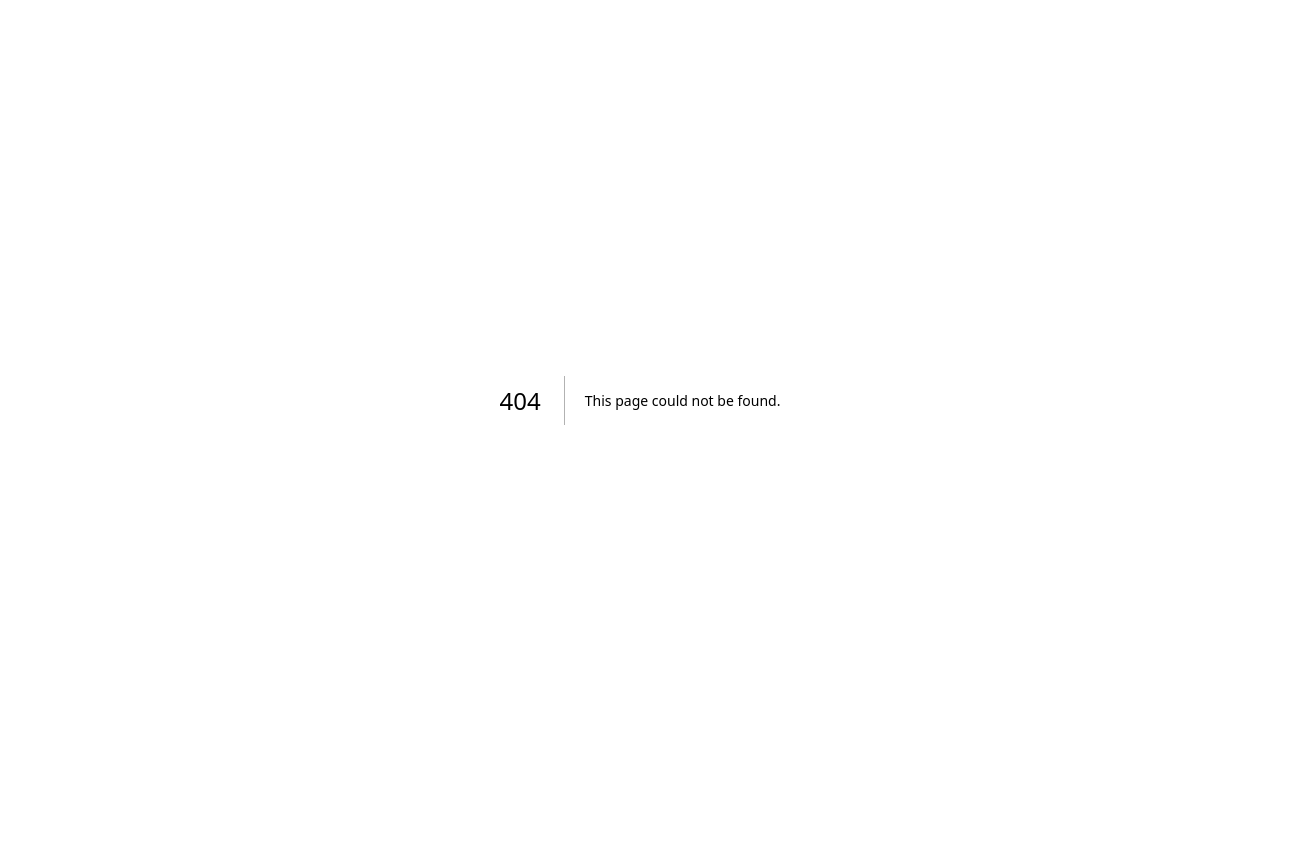
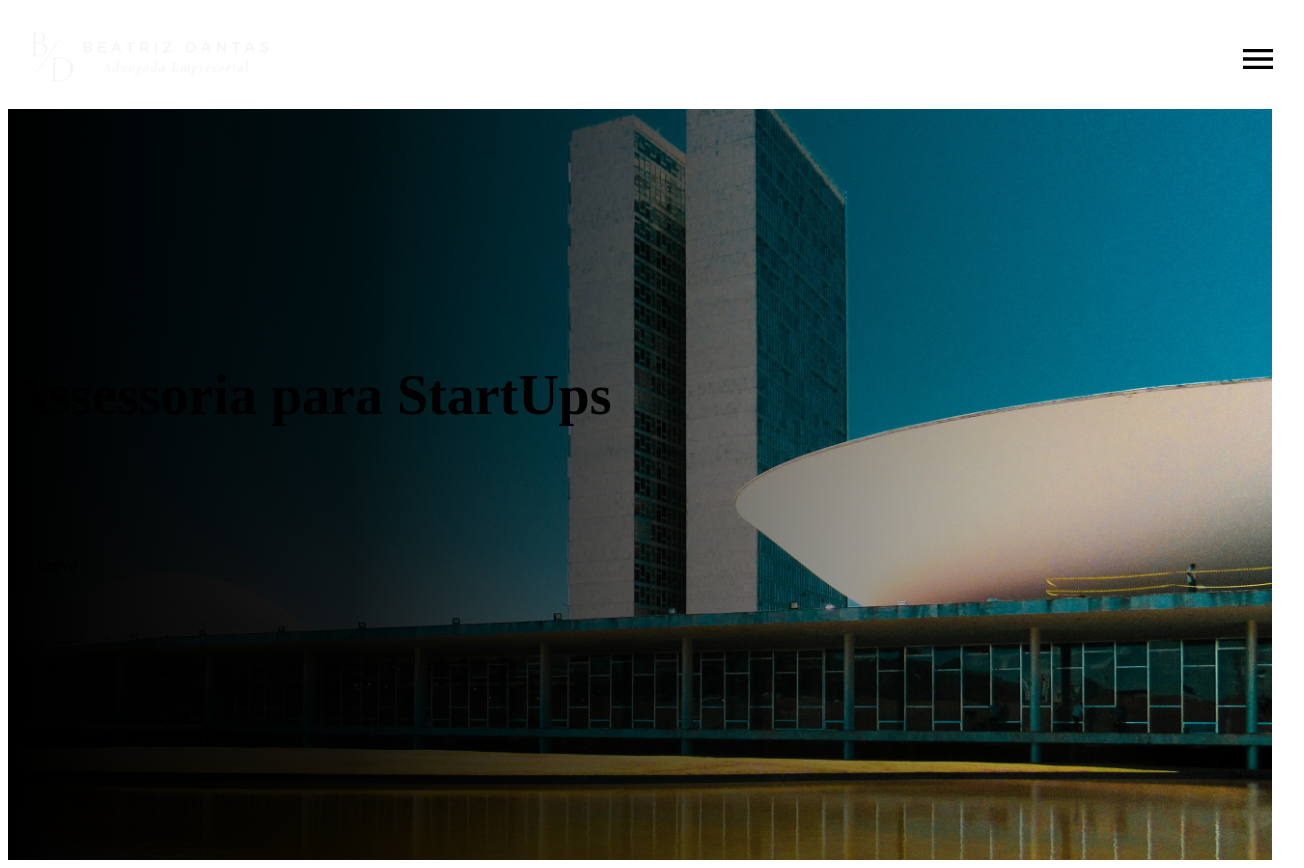
Before and after one commit to GuilhermeAugustodSD/sitebia, a Next.js app: page /atuacao/assessoria-startups in a window 1280 px wide. Before the commit this address had no page. Shown: the whole page, 1304 px wide, since content can reach past the window. Before the commit the page ends 800 px from the top, so only its background shows below. Built offline with nearby package versions, Linux system fonts and the light colour scheme.

Commit message:
feat/ páginas de areas

```diff
--- /dev/null
+++ b/src/app/atuacao/[slug]/layout.tsx
@@ -0,0 +1,61 @@
+import type { Metadata } from "next";
+import { Geist, Geist_Mono } from "next/font/google";
+import "../../globals.css";
+import 'slick-carousel/slick/slick.css'
+import 'slick-carousel/slick/slick-theme.css'
+import { LanguageProvider } from "@/components/Context/Language";
+import Script from "next/script";
+
+const geistSans = Geist({
+  variable: "--font-geist-sans",
+  subsets: ["latin"],
+});
+
+const geistMono = Geist_Mono({
+  variable: "--font-geist-mono",
+  subsets: ["latin"],
+});
+
+export const metadata: Metadata = {
+  title: "Beatriz Dantas - Advogada Empresarial",
+  description: "Advocacia especializada em direito empresarial, societário, contratos, sucessão e mercado de capitais. No centro do Brasil, une experiência acadêmica e prática, com soluções jurídicas personalizadas e atualizadas para o crescimento e sucesso dos clientes.",
+  keywords: "Advocacia empresarial, Direito empresarial, Direito societário, Planejamento sucessório, Contratos empresariais, Mercado de capitais, Advogada empresarial, Escritório de advocacia empresarial, Assessoria jurídica empresarial, Soluções jurídicas personalizadas, Experiência acadêmica e prática, Estratégias jurídicas para empresas, Direito para empresas, Consultoria jurídica empresarial, Direito das sociedades, Direito contratual empresarial, Advocacia no Brasil, Escritório no centro do Brasil, Especialista em direito societário, Advogada de empresas",
+  robots: "index, follow",
+  authors: [{ name: "Beatriz Dantas" }]
+};
+
+export default function RootLayout({
+  children,
+}: Readonly<{
+  children: React.ReactNode;
+}>) {
+  return (
+    <html lang="pt-BR">
+      <body className={`${geistSans.variable} ${geistMono.variable}`}>
+        {/* Google Analytics */}
+        {/* <Script
+          strategy="afterInteractive"
+          src="https://www.googletagmanager.com/gtag/js?id=G-4LV1XJLYYS"
+        />
+        <Script
+          id="gtag-init"
+          strategy="afterInteractive"
+          dangerouslySetInnerHTML={{
+            __html: `
+              window.dataLayer = window.dataLayer || [];
+              function gtag(){dataLayer.push(arguments);}
+              gtag('js', new Date());
+              gtag('config', 'G-4LV1XJLYYS', {
+                page_path: window.location.pathname,
+              });
+            `,
+          }}
+        /> */}
+
+        <LanguageProvider>
+          {children}
+        </LanguageProvider>
+      </body>
+    </html>
+  );
+}
--- /dev/null
+++ b/src/app/atuacao/[slug]/page.tsx
@@ -0,0 +1,27 @@
+import { use } from "react";
+import Header from "@/components/Header";
+import AreaPageComponent from "@/pages/AreaPage";
+
+type Params = {
+  params: Promise<{
+    slug: string;
+  }>;
+};
+export default function AreaPage({ params }: Params) {
+  const { slug } = use(params);
+
+
+  return (
+    <div className="mainConteiner">
+      <Header
+        title={"siteTitle"}
+        description={"Description"}
+        menuItems={"primaryMenu"}
+      />
+
+      <main>
+        <AreaPageComponent params={params}/>
+      </main>
+    </div>
+  );
+}
--- a/src/components/Areas/index.scss
+++ b/src/components/Areas/index.scss
@@ -28,11 +28,7 @@
   height: max-content;
 
   @media (max-width: 1300px) {
-    padding: 40px 20px;
-  }
-
-  @media (max-width: 1200px) {
-    padding: 20px;
+    padding: 20px 20px 40px ;
   }
 
   .container {
--- a/src/components/Areas/index.tsx
+++ b/src/components/Areas/index.tsx
@@ -41,13 +41,13 @@ export default function Areas() {
           {
             dataConst[language].areas.map((area, index) => {
               const IconComponent = iconMap[area.icon as keyof typeof iconMap];
-
               return (
               <BoxArea
                 key={`${index}-${area.hat}`}
                 title={area.title}
                 hat={area.hat}
                 icon={<IconComponent size={40} color='var(--primary-color)'/>}
+                slug={area.slug}
               />
             );})
           }
--- a/src/components/SectionHeader/index.tsx
+++ b/src/components/SectionHeader/index.tsx
@@ -8,7 +8,9 @@ export default function SectionHeader() {
   const { language } = useLanguage();
 
   return (
-    <section className='sectionHeader' id='home'>
+    <section className="sectionHeader" id="home"
+
+    >
       <div className='words'>
         <h1>{dataConst[language].header.title}</h1>
         <hr />
--- /dev/null
+++ b/src/components/SectionHeaderCustom/index.scss
@@ -0,0 +1,77 @@
+.sectionHeader {
+  background: linear-gradient(90deg, rgba(0, 0, 0, 1) 0%, rgba(0, 0, 0, 0.9) 27%, rgba(0, 0, 0, 0) 100%),
+              url('../../../public/image-1.jpg');
+  background-repeat: no-repeat;
+  background-size: cover;
+  background-position: center right; // importante para manter o congresso visível
+
+  height: 93.9vh;
+  width: 100%;
+  padding: 10px var(--padding-x);
+
+  display: flex;
+  align-items: center;
+
+  .words {
+    max-width: 740px;
+    width: 100%;
+    color: var(--font-color-white);
+    display: flex;
+    flex-direction: column;
+    gap: 20px;
+
+    h1 {
+      color: var(--font-color-white);
+      font-weight: 700;
+      font-size: clamp(28px, 5vw, 56px);
+    }
+
+    hr {
+      width: 155px;
+      background-color: var(--primary-color);
+      height: 4px;
+      border: none;
+    }
+
+    p {
+      font-family: var(--font-raleway);
+      font-weight: 500;
+      font-size: clamp(16px, 2.3vw, 18px);
+      line-height: 1.5;
+    }
+  }
+
+  @media (max-width: 768px) {
+    justify-content: center;
+    text-align: center;
+    background-position: center; // ajuste para manter o congresso centralizado no mobile
+
+    .words {
+      align-items: center;
+
+      h1 {
+        margin-bottom: 10px;
+      }
+
+      hr {
+        margin: 0 auto;
+      }
+
+      .second {
+        display: none;
+      }
+    }
+  }
+
+  @media (max-width: 550px) {
+    padding: 20px;
+
+    .words {
+      gap: 15px;
+
+      p {
+        font-size: 16px;
+      }
+    }
+  }
+}
--- /dev/null
+++ b/src/components/SectionHeaderCustom/index.tsx
@@ -0,0 +1,24 @@
+import React from 'react';
+import './index.scss';
+
+interface SectionHeaderProps {
+  title: string
+  firstDescription: string
+  secondDescription: string
+}
+
+export default function SectionHeaderCustom({title, firstDescription, secondDescription}: SectionHeaderProps) {
+
+  return (
+    <section className="sectionHeader" id="home"
+
+    >
+      <div className='words'>
+        <h1>{title ?? ""}</h1>
+        <hr />
+        <p>{firstDescription ?? ""}</p>
+        <p className='second'>{secondDescription ?? ""}</p>
+      </div>
+    </section>
+  );
+}
--- /dev/null
+++ b/src/pages/AreaPage.tsx
@@ -0,0 +1,39 @@
+"use client";
+
+import { useLanguage } from "@/components/Context/Language";
+import { dataConst, iconMap } from "@/constants/data";
+import { MdOutlineBusiness } from "react-icons/md"; // fallback para ícone
+import { use } from "react";
+import Header from "@/components/Header";
+import SectionHeaderCustom from "@/components/SectionHeaderCustom";
+
+type Params = {
+  params: Promise<{
+    slug: string;
+  }>;
+};
+export default function AreaPageComponent({ params }: Params) {
+  const { language } = useLanguage();
+  const { slug } = use(params);
+
+  const areas = dataConst[language]?.areas;
+  console.log(areas);
+  console.log(language);
+
+  const area = areas?.find((area) => area.slug === `/${slug}`);
+
+  if (!area) return <div>Área não encontrada</div>;
+
+  const Icon = iconMap[area.icon as keyof typeof iconMap] ?? MdOutlineBusiness;
+
+  return (
+    <div className="mainConteiner">
+
+      <SectionHeaderCustom
+        title={area.title}
+        firstDescription="Em breve"
+        secondDescription=""
+      />
+    </div>
+  );
+}
--- a/src/types/dataTypes.ts
+++ b/src/types/dataTypes.ts
@@ -35,6 +35,7 @@ export type Areas = {
   title: string
   hat: string
   icon: any
+  slug: string
 }
 
 export type LanguageContent = {
```
Also changed, not shown: src/components/BoxArea/index.scss (+13 -0 lines), src/components/BoxArea/index.tsx (+9 -7 lines).
